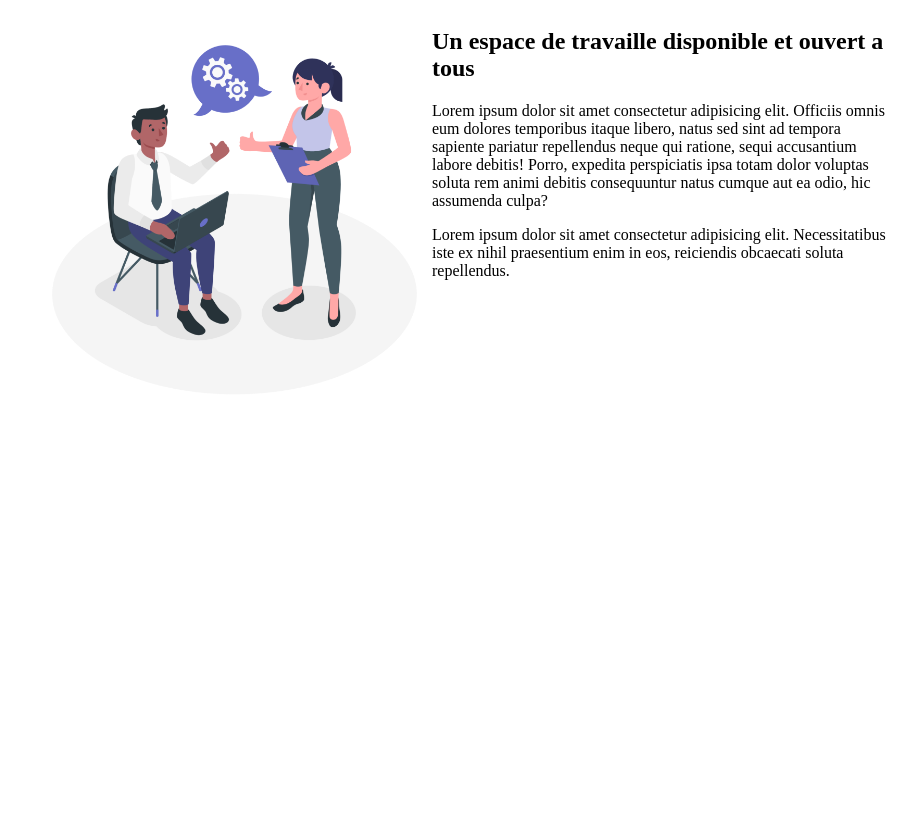
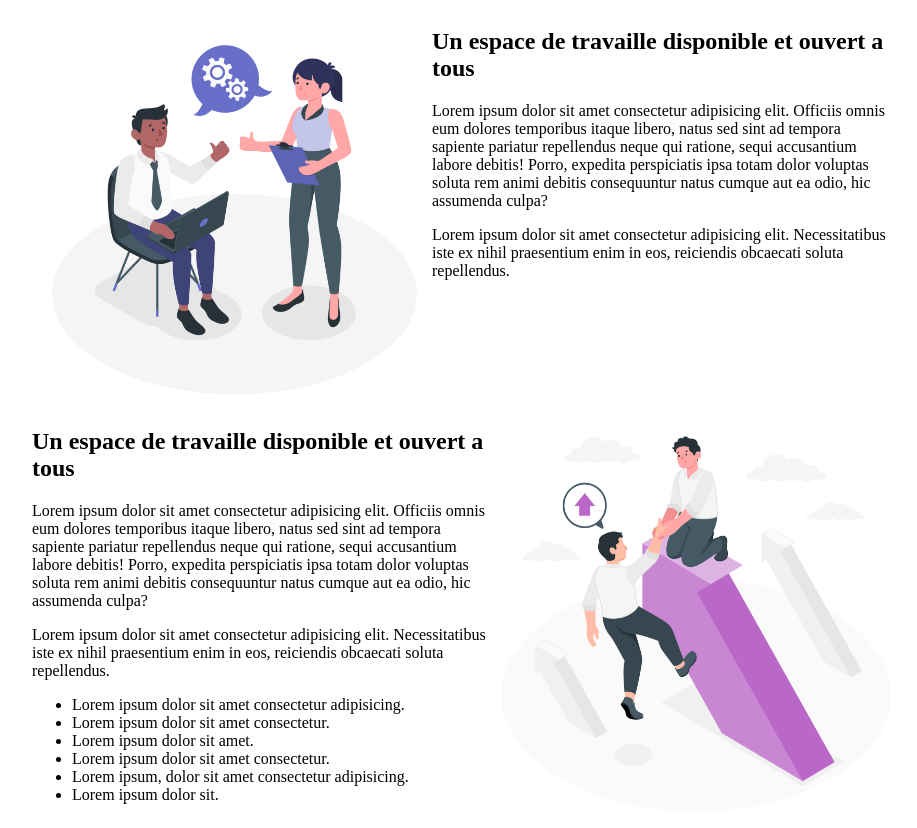
Before and after one commit to Shahin-Alz/exojeudi, a plain HTML site: page index.html in a window 1280 px wide. Shown: the whole page, without its empty margins (176-1093 px from the left). Before the commit the page ends 800 px from the top, so only its background shows below. Drawn offline with Linux system fonts and the light colour scheme.

Commit message:
section2

```diff
--- a/index.html
+++ b/index.html
@@ -18,7 +18,7 @@
             </div>
         </div>
     </section>
-    <!-- <section>
+    <section>
         <div class="sec2">
             <div>
                 <h1>Un espace de travaille disponible et ouvert a tous</h1>
@@ -36,7 +36,7 @@
             <img src="./img/Helping-a-partner-amico-1536x1536.png" width="400px" alt="">
         </div>
     </section>
-    <section>
+    <!-- <section>
         <div class="sec3">
             <img src="./img/Time-management-amico-768x768.png" width="400px" alt="">
             <div>
```
